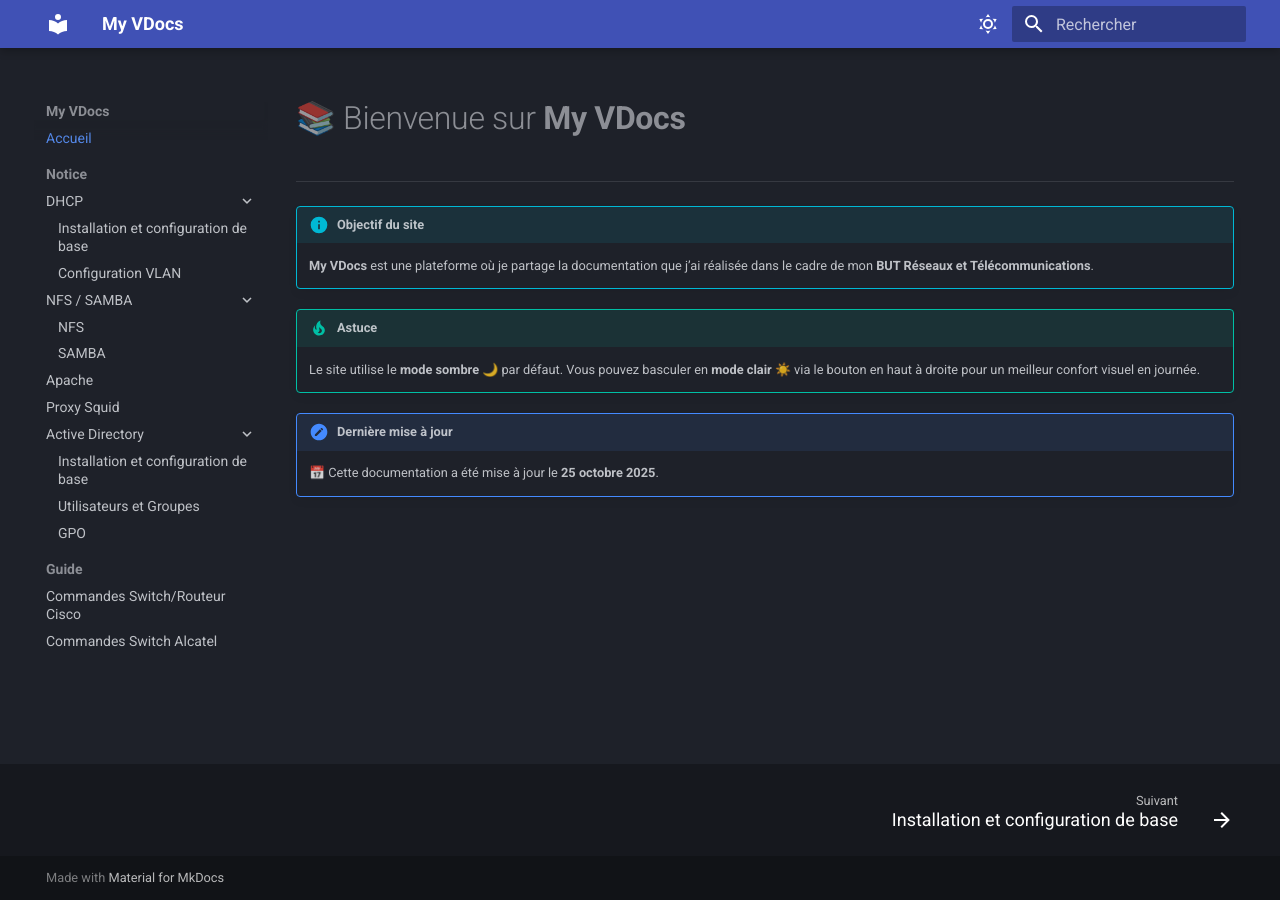
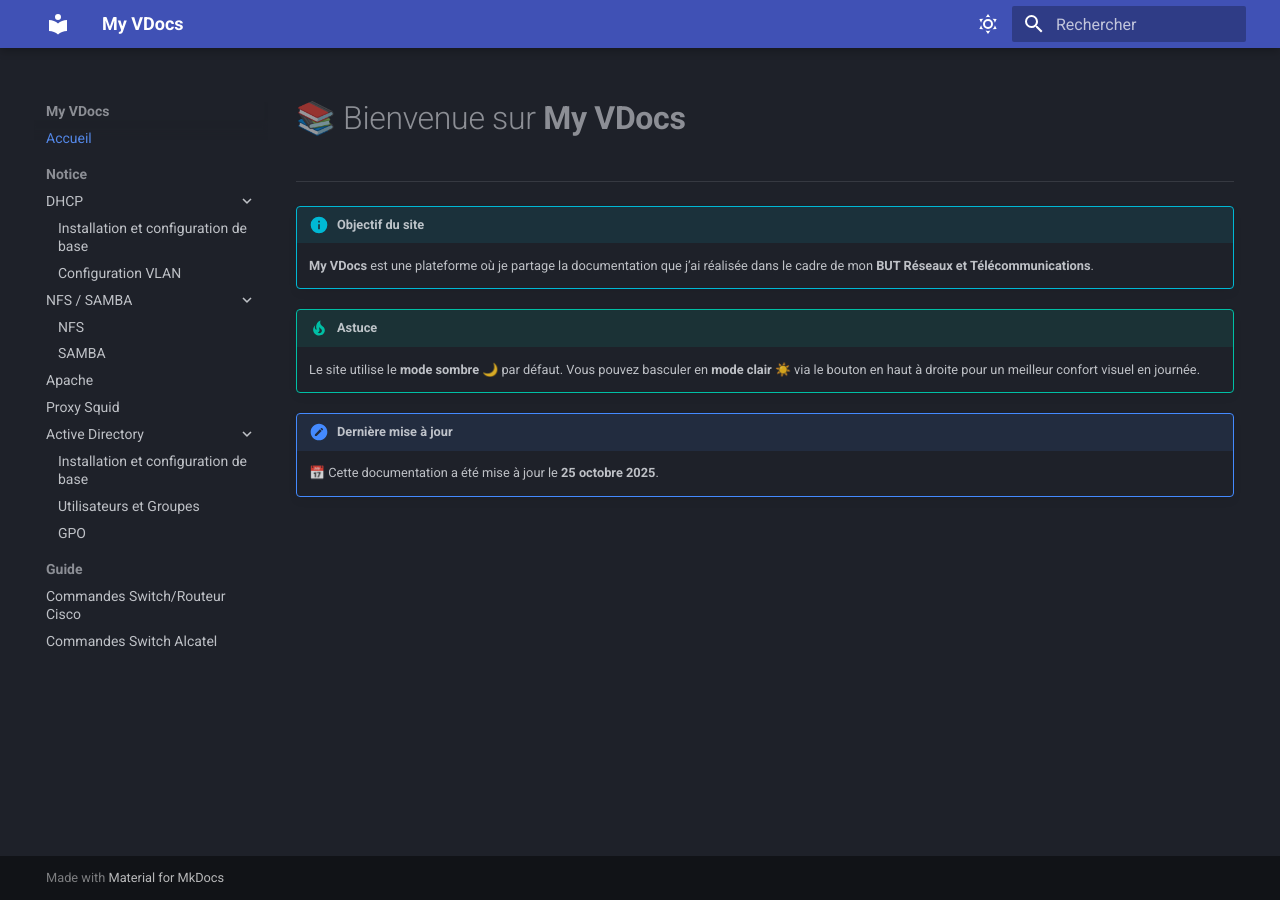
Before and after one commit to LogoViktor/My-VDocs, an MkDocs documentation site: the page built from docs/index.md, in a window 1280 px wide. Built offline with MkDocs 1.6.1 and Material for MkDocs 9.7.7, drawn with Linux system fonts in a browser that asks for light colours; some of the changed lines change nothing that is shown.

Commit message:
Update mkdocs.yml

```diff
--- a/mkdocs.yml
+++ b/mkdocs.yml
@@ -31,7 +31,6 @@
     - navigation.instant
     - navigation.tracking
     - navigation.top
-    - navigation.footer
     - navigation.expand
     - navigation.sections
     # Recherche
@@ -42,12 +41,6 @@
     - toc.integrate
     # Cartes
     - cards
-  # Ajout du footer personnalisé
-  extra:
-    footer: |
-      <div class="footer-content">
-        <p>© 2025 — <a href="https://votre-site.com" title="My VDocs">My VDocs</a></p>
-      </div>
 
 markdown_extensions:
   - admonition
```
